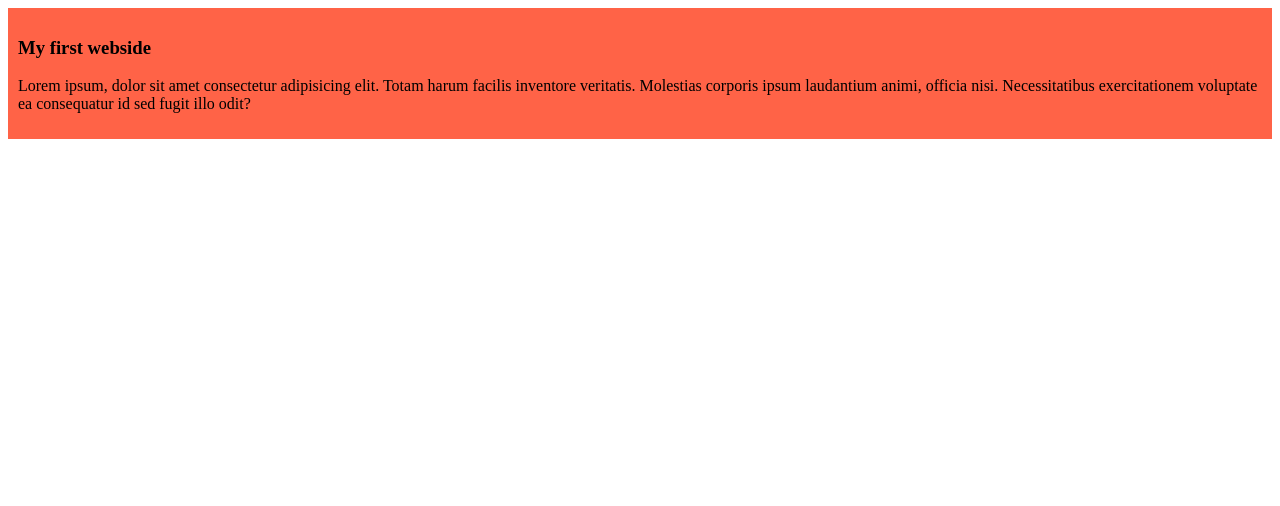
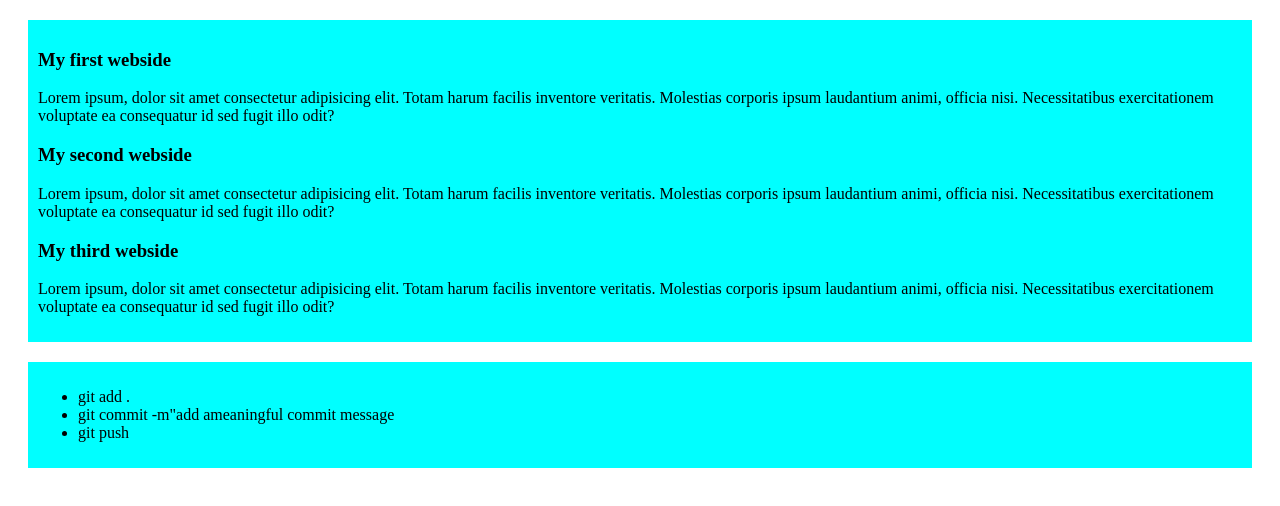
Before and after one commit to Durjoychaterjee/my-simple-webside, a plain HTML site: page index.html in a window 1280 px wide. Drawn offline with Linux system fonts and the light colour scheme.

Commit message:
added a list to push code

```diff
--- a/index.html
+++ b/index.html
@@ -12,6 +12,17 @@
     <div>
         <h3>My first webside</h3>
         <p>Lorem ipsum, dolor sit amet consectetur adipisicing elit. Totam harum facilis inventore veritatis. Molestias corporis ipsum laudantium animi, officia nisi. Necessitatibus exercitationem voluptate ea consequatur id sed fugit illo odit?</p>
+        <h3>My second webside</h3>
+        <p>Lorem ipsum, dolor sit amet consectetur adipisicing elit. Totam harum facilis inventore veritatis. Molestias corporis ipsum laudantium animi, officia nisi. Necessitatibus exercitationem voluptate ea consequatur id sed fugit illo odit?</p>
+        <h3>My third webside</h3>
+        <p>Lorem ipsum, dolor sit amet consectetur adipisicing elit. Totam harum facilis inventore veritatis. Molestias corporis ipsum laudantium animi, officia nisi. Necessitatibus exercitationem voluptate ea consequatur id sed fugit illo odit?</p>
+    </div>
+    <div>
+        <ul>
+            <li>git add .</li>
+            <li>git commit -m"add ameaningful commit message</li>
+            <li>git push</li>
+        </ul>
     </div>
 </body>
 
--- a/styles/blog.css
+++ b/styles/blog.css
@@ -1,4 +1,5 @@
 div{
-    background-color: tomato;
+    background-color: aqua;
     padding: 10px;
+    margin: 20px;
 }
```
